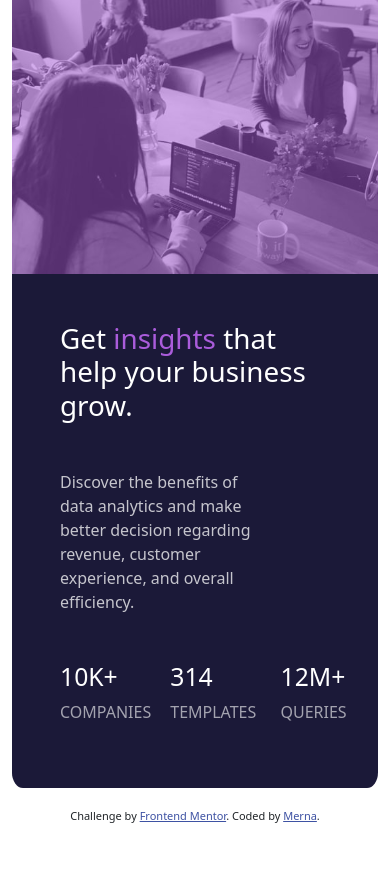
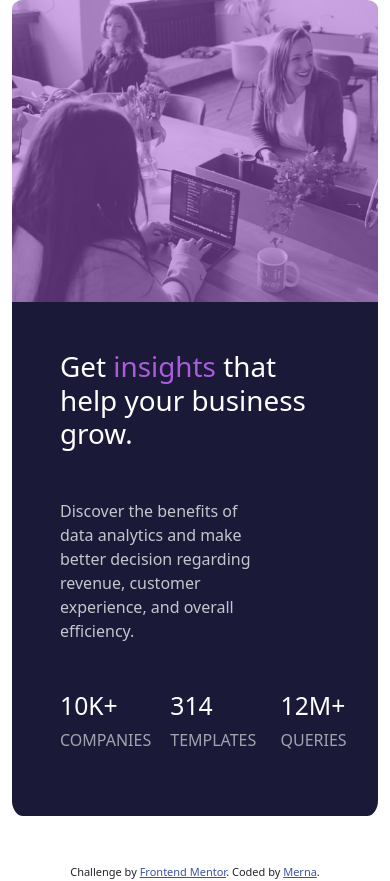
Before and after one commit to MernaFekry/Frontend-Mentor-Stats-preview-card-component, a plain HTML site: page index.html in a window 390 px wide. Before the commit the page ends 844 px from the top, so only its background shows below. Drawn offline with Linux system fonts and the light colour scheme.

Commit message:
Update style.css

```diff
--- a/css/style.css
+++ b/css/style.css
@@ -118,7 +118,9 @@ section{
         border-top-right-radius: 3%;
     }
 
-
+     section{
+        height: unset;
+    }
 
     .contentColumn{
         border-radius: unset;
```
